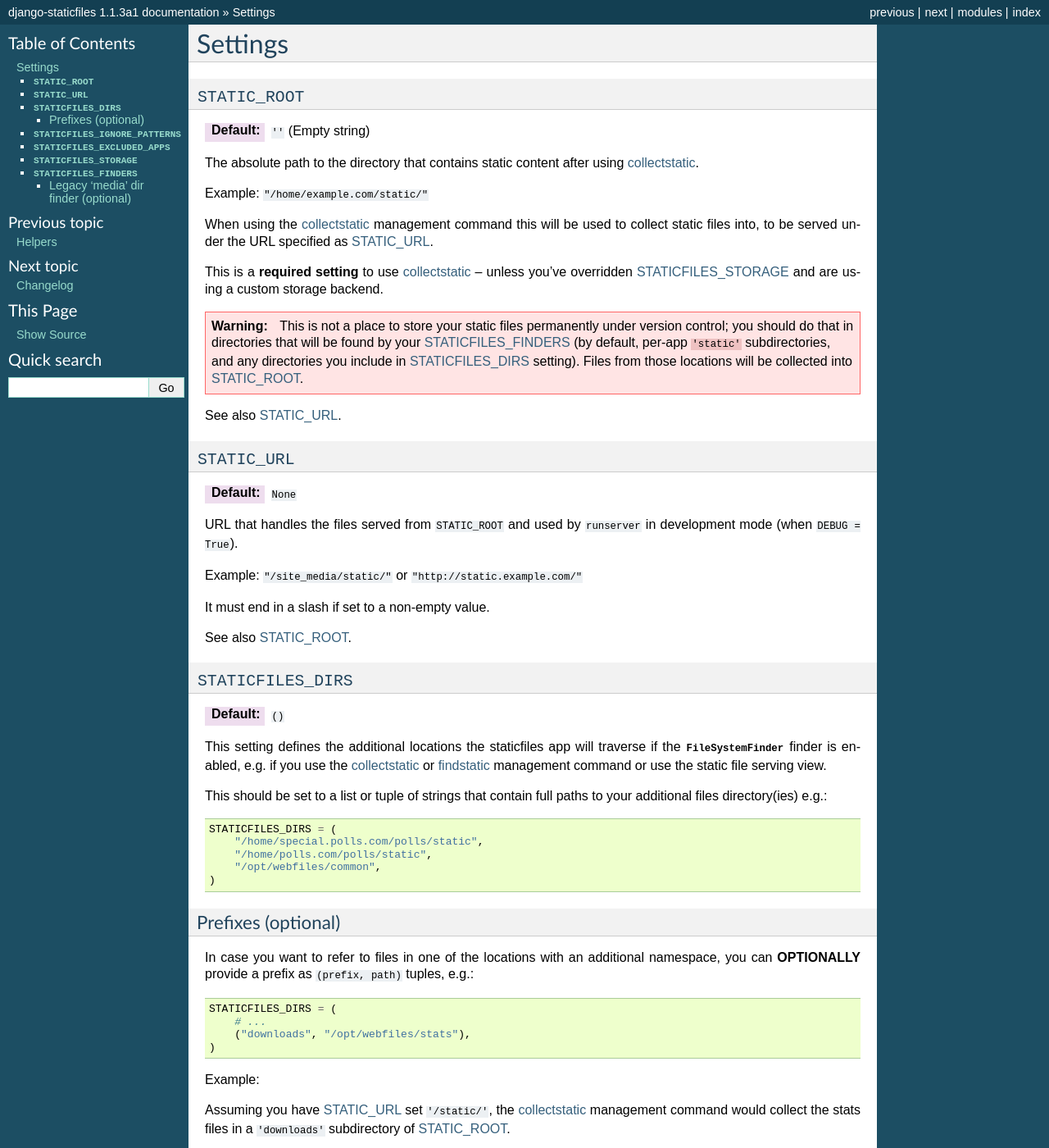
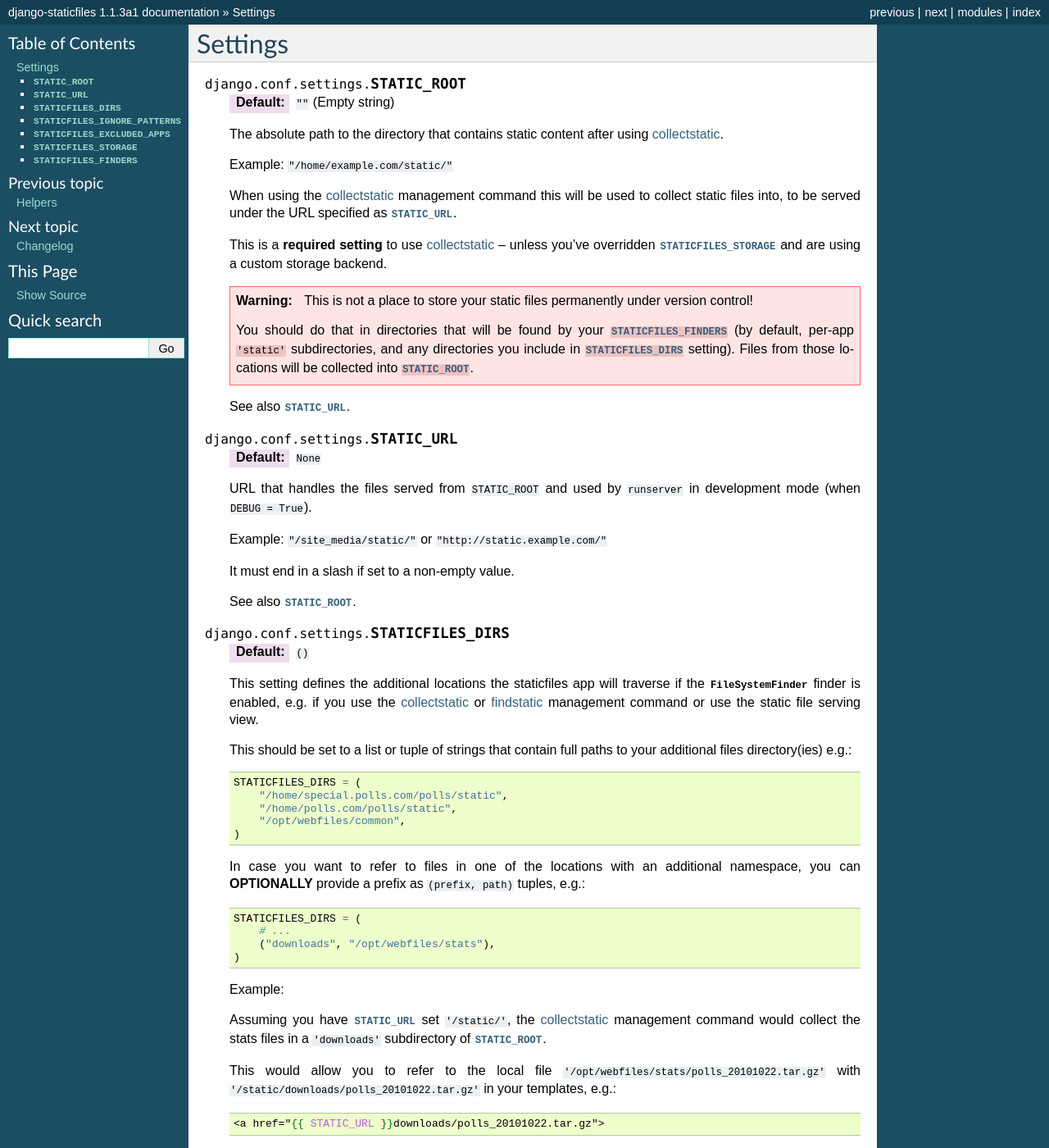
Before and after one commit to jezdez/django-staticfiles, a Sphinx documentation site: the page built from docs/settings.rst, in a window 1280 px wide and 1400 px high. Shown: the whole window at 82% size. Built offline with Sphinx 7.4.7, drawn with Linux system fonts in a browser that asks for light colours; the version number is read from the project's files by our own code; some of the changed text lies outside the part shown.

Commit message:
Converted settings docs to be less annoying to maintain and link to.

```diff
--- a/docs/conf.py
+++ b/docs/conf.py
@@ -57,7 +57,6 @@
     from staticfiles import __version__
     # The short X.Y version.
     version = '.'.join(__version__.split('.')[:2])
-    print version
     # The full version, including alpha/beta/rc tags.
     release = __version__
 except ImportError:
--- a/docs/settings.rst
+++ b/docs/settings.rst
@@ -1,180 +1,176 @@
 Settings
 ========
 
-.. _STATIC_ROOT:
+.. currentmodule:: django.conf.settings
 
-``STATIC_ROOT``
----------------
+.. attribute:: STATIC_ROOT
 
-:Default: ``''`` (Empty string)
+    :default: ``""`` (Empty string)
 
-The absolute path to the directory that contains static content after using
-:ref:`collectstatic`.
+    The absolute path to the directory that contains static content after
+    using :ref:`collectstatic`.
 
-Example: ``"/home/example.com/static/"``
+    Example: ``"/home/example.com/static/"``
 
-When using the :ref:`collectstatic` management command this will be used to
-collect static files into, to be served under the URL specified as
-STATIC_URL_.
+    When using the :ref:`collectstatic` management command this will be used
+    to collect static files into, to be served under the URL specified as
+    :attr:`~django.conf.settings.STATIC_URL`.
 
-This is a **required setting** to use :ref:`collectstatic` -- unless you've
-overridden STATICFILES_STORAGE_ and are using a custom storage backend.
+    This is a **required setting** to use :ref:`collectstatic` -- unless
+    you've overridden :attr:`~django.conf.settings.STATICFILES_STORAGE` and
+    are using a custom storage backend.
 
-.. warning:: This is not a place to store your static files permanently under
-  version control; you should do that in directories that will be found by
-  your STATICFILES_FINDERS_ (by default, per-app ``'static'`` subdirectories,
-  and any directories you include in STATICFILES_DIRS_ setting). Files from
-  those locations will be collected into STATIC_ROOT_.
+    .. warning::
 
-See also STATIC_URL_.
+      This is not a place to store your static files permanently
+      under version control!
 
-.. _STATIC_URL:
+      You should do that in directories that will be found by your
+      :attr:`~django.conf.settings.STATICFILES_FINDERS` (by default,
+      per-app ``'static'`` subdirectories, and any directories you
+      include in :attr:`~django.conf.settings.STATICFILES_DIRS` setting).
+      Files from those locations will be collected into
+      :attr:`~django.conf.settings.STATIC_ROOT`.
 
-``STATIC_URL``
---------------
+    See also :attr:`~django.conf.settings.STATIC_URL`.
 
-:Default: ``None``
+.. attribute:: STATIC_URL
 
-URL that handles the files served from ``STATIC_ROOT`` and used by
-``runserver`` in development mode (when ``DEBUG = True``).
+    :default: ``None``
 
-Example: ``"/site_media/static/"`` or ``"http://static.example.com/"``
+    URL that handles the files served from ``STATIC_ROOT`` and used by
+    ``runserver`` in development mode (when ``DEBUG = True``).
 
-It must end in a slash if set to a non-empty value.
+    Example: ``"/site_media/static/"`` or ``"http://static.example.com/"``
 
-See also STATIC_ROOT_.
+    It must end in a slash if set to a non-empty value.
 
-.. _STATICFILES_DIRS:
+    See also :attr:`~django.conf.settings.STATIC_ROOT`.
 
-``STATICFILES_DIRS``
---------------------
+.. attribute:: STATICFILES_DIRS
 
-:Default: ``()``
+    :default: ``()``
 
-This setting defines the additional locations the staticfiles app will traverse
-if the :class:`FileSystemFinder` finder is enabled, e.g. if you use the
-:ref:`collectstatic` or :ref:`findstatic` management command or use the
-static file serving view.
+    This setting defines the additional locations the staticfiles app will
+    traverse if the :class:`FileSystemFinder` finder is enabled, e.g. if you
+    use the :ref:`collectstatic` or :ref:`findstatic` management command or
+    use the static file serving view.
 
-This should be set to a list or tuple of strings that contain full paths to
-your additional files directory(ies) e.g.::
+    This should be set to a list or tuple of strings that contain full paths
+    to your additional files directory(ies) e.g.::
 
-    STATICFILES_DIRS = (
-        "/home/special.polls.com/polls/static",
-        "/home/polls.com/polls/static",
-        "/opt/webfiles/common",
-    )
+        STATICFILES_DIRS = (
+            "/home/special.polls.com/polls/static",
+            "/home/polls.com/polls/static",
+            "/opt/webfiles/common",
+        )
 
-Prefixes (optional)
-"""""""""""""""""""
+    In case you want to refer to files in one of the locations with an
+    additional namespace, you can **OPTIONALLY** provide a prefix as
+    ``(prefix, path)`` tuples, e.g.::
 
-In case you want to refer to files in one of the locations with an additional
-namespace, you can **OPTIONALLY** provide a prefix as ``(prefix, path)``
-tuples, e.g.::
+        STATICFILES_DIRS = (
+            # ...
+            ("downloads", "/opt/webfiles/stats"),
+        )
 
-    STATICFILES_DIRS = (
-        # ...
-        ("downloads", "/opt/webfiles/stats"),
-    )
+    Example:
 
-Example:
+    Assuming you have :attr:`~django.conf.settings.STATIC_URL` set
+    ``'/static/'``, the :ref:`collectstatic` management command would collect
+    the stats files in a ``'downloads'`` subdirectory of
+    :attr:`~django.conf.settings.STATIC_ROOT`.
 
-Assuming you have STATIC_URL_ set ``'/static/'``, the :ref:`collectstatic`
-management command would collect the stats files in a ``'downloads'``
-subdirectory of STATIC_ROOT_.
+    This would allow you to refer to the local file
+    ``'/opt/webfiles/stats/polls_20101022.tar.gz'`` with
+    ``'/static/downloads/polls_20101022.tar.gz'`` in your templates, e.g.:
 
-This would allow you to refer to the local file
-``'/opt/webfiles/stats/polls_20101022.tar.gz'`` with
-``'/static/downloads/polls_20101022.tar.gz'`` in your templates, e.g.::
+    .. code-block:: django
 
-    <a href="{{ STATIC_URL }}downloads/polls_20101022.tar.gz">
-
-``STATICFILES_IGNORE_PATTERNS``
--------------------------------
-
-:Default: ``()``
-
-This setting defines patterns to be ignored by the :ref:`collectstatic`
-management command.
-
-This should be set to a list or tuple of strings that contain file or
-directory names and may include an absolute file system path or a path
-relative to STATIC_ROOT_, e.g.::
-
-    STATICFILES_IGNORE_PATTERNS = (
-        "*.txt",
-        "tests",
-        "css/*.old",
-        "/opt/webfiles/common/*.txt",
-        "/opt/webfiles/common/temp",
-    )
-
-``STATICFILES_EXCLUDED_APPS``
------------------------------
-
-:Default: ``()``
-
-A sequence of app paths that should be ignored when searching for static
-files::
-
-    STATICFILES_EXCLUDED_APPS = (
-        'annoying.app',
-        'old.company.app',
-    )
-
-.. _STATICFILES_STORAGE:
-
-``STATICFILES_STORAGE``
------------------------
-
-:Default: ``'staticfiles.storage.StaticFileStorage'``
-
-The file storage engine to use when collecting static files with the
-:ref:`collectstatic` management command.
+        <a href="{{ STATIC_URL }}downloads/polls_20101022.tar.gz">
 
 
-``STATICFILES_FINDERS``
------------------------
+.. attribute:: STATICFILES_IGNORE_PATTERNS
 
-:Default: ``('staticfiles.finders.FileSystemFinder',
-             'staticfiles.finders.AppDirectoriesFinder')``
+    :Default: ``()``
 
-The list of finder backends that know how to find static files in
-various locations.
+    This setting defines patterns to be ignored by the :ref:`collectstatic`
+    management command.
 
-The default will find files stored in the STATICFILES_DIRS_ setting
-(using :class:`staticfiles.finders.FileSystemFinder`) and in a
-``static`` subdirectory of each app (using
-:class:`staticfiles.finders.AppDirectoriesFinder`)
+    This should be set to a list or tuple of strings that contain file or
+    directory names and may include an absolute file system path or a path
+    relative to :attr:`~django.conf.settings.STATIC_ROOT`, e.g.::
 
-One finder is disabled by default:
-:class:`staticfiles.finders.DefaultStorageFinder`. If added to
-your STATICFILES_FINDERS_ setting, it will look for static files in
-the default file storage as defined by the ``DEFAULT_FILE_STORAGE``
-setting.
+        STATICFILES_IGNORE_PATTERNS = (
+            "*.txt",
+            "tests",
+            "css/*.old",
+            "/opt/webfiles/common/*.txt",
+            "/opt/webfiles/common/temp",
+        )
 
-.. note::
+    .. versionadded:: 1.2
 
-    When using the ``AppDirectoriesFinder`` finder, make sure your apps
-    can be found by staticfiles. Simply add the app to the
-    ``INSTALLED_APPS`` setting of your site.
+.. attribute:: STATICFILES_EXCLUDED_APPS
 
-Static file finders are currently considered a private interface, and this
-interface is thus undocumented.
+    :default: ``()``
 
-Legacy 'media' dir finder (optional)
-""""""""""""""""""""""""""""""""""""
+    A sequence of app paths that should be ignored when searching for static
+    files, e.g.::
 
-To ease the burden of upgrading a Django project from a non-``staticfiles``
-setup, the optional finder backend
-:class:`staticfiles.finders.LegacyAppDirectoriesFinder` is shipped as part of
-``django-staticfiles``. When added to the STATICFILES_FINDERS_ setting, it'll
-enable ``staticfiles`` to use the ``media`` directory of the apps in
-``INSTALLED_APPS``, similarly
-:class:`staticfiles.finders.AppDirectoriesFinder`.
+        STATICFILES_EXCLUDED_APPS = (
+            'annoying.app',
+            'old.company.app',
+        )
 
-This is especially useful for 3rd party apps that haven't been switched over
-to the ``static`` directory instead. If you want to use both ``static``
-**and** ``media``, don't forget to have
-:class:`staticfiles.finders.AppDirectoriesFinder` in the
-STATICFILES_FINDERS_, too.
+.. attribute:: STATICFILES_STORAGE
+
+    :default: ``'staticfiles.storage.StaticFileStorage'``
+
+    The file storage engine to use when collecting static files with the
+    :ref:`collectstatic` management command.
+
+.. attribute:: STATICFILES_FINDERS
+
+    :default: ``('staticfiles.finders.FileSystemFinder',
+                 'staticfiles.finders.AppDirectoriesFinder')``
+
+    The list of finder backends that know how to find static files in
+    various locations.
+
+    The default will find files stored in the
+    :attr:`~django.conf.settings.STATICFILES_DIRS` setting
+    (using :class:`staticfiles.finders.FileSystemFinder`) and in a
+    ``static`` subdirectory of each app (using
+    :class:`staticfiles.finders.AppDirectoriesFinder`)
+
+    One finder is disabled by default:
+    :class:`staticfiles.finders.DefaultStorageFinder`. If added to
+    your :attr:`~django.conf.settings.STATICFILES_FINDERS` setting, it will
+    look for static files in the default file storage as defined by the
+    ``DEFAULT_FILE_STORAGE`` setting.
+
+    .. note::
+
+        When using the ``AppDirectoriesFinder`` finder, make sure your apps
+        can be found by staticfiles. Simply add the app to the
+        ``INSTALLED_APPS`` setting of your site.
+
+    Static file finders are currently considered a private interface, and this
+    interface is thus undocumented.
+
+    To ease the burden of upgrading a Django project from a
+    non-``staticfiles`` setup, the optional finder backend
+    :class:`staticfiles.finders.LegacyAppDirectoriesFinder` is shipped as
+    part of ``django-staticfiles``.
+
+    When added to the :attr:`~django.conf.settings.STATICFILES_FINDERS`
+    setting, it'll enable ``staticfiles`` to use the ``media`` directory of
+    the apps in ``INSTALLED_APPS``, similarly
+    :class:`staticfiles.finders.AppDirectoriesFinder`.
+
+    This is especially useful for 3rd party apps that haven't been switched
+    over to the ``static`` directory instead. If you want to use both
+    ``static`` **and** ``media``, don't forget to have
+    :class:`staticfiles.finders.AppDirectoriesFinder` in the
+    :attr:`~django.conf.settings.STATICFILES_FINDERS`, too.
```
Also changed, not shown: docs/commands.rst (+6 -4 lines), docs/helpers.rst (+10 -8 lines), docs/index.rst (+7 -2 lines).
